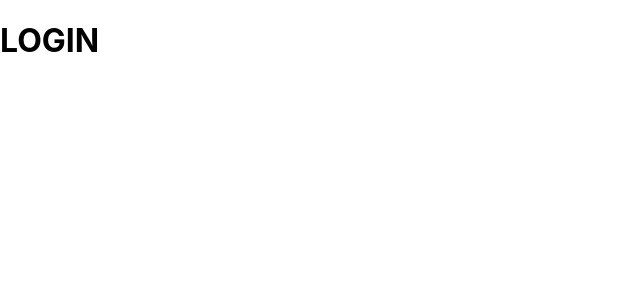
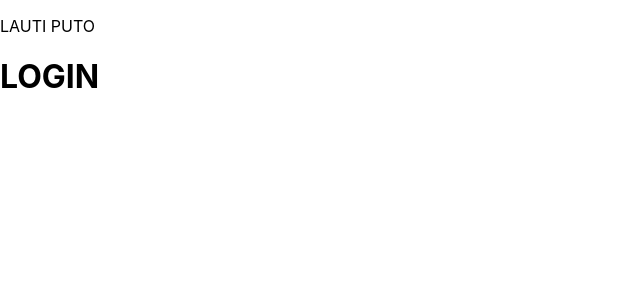
Before and after one commit to LautaroOlmedo/Barney, a React (Create React App) app: page /login in a window 1280 px wide. Shown: the top 300 px of the page, without its empty margins (0-640 px from the left). Built offline with nearby package versions, Linux system fonts and the light colour scheme.

Commit message:
Agregue el parrafo LAUTI PUTO en el componente LoginPage

```diff
--- a/src/pages/login/index.tsx
+++ b/src/pages/login/index.tsx
@@ -3,6 +3,7 @@ import React from "react";
 export const LoginPage = () => {
   return (
     <div>
+      <p>LAUTI PUTO</p>
       <h1>LOGIN</h1>
     </div>
   );
```
